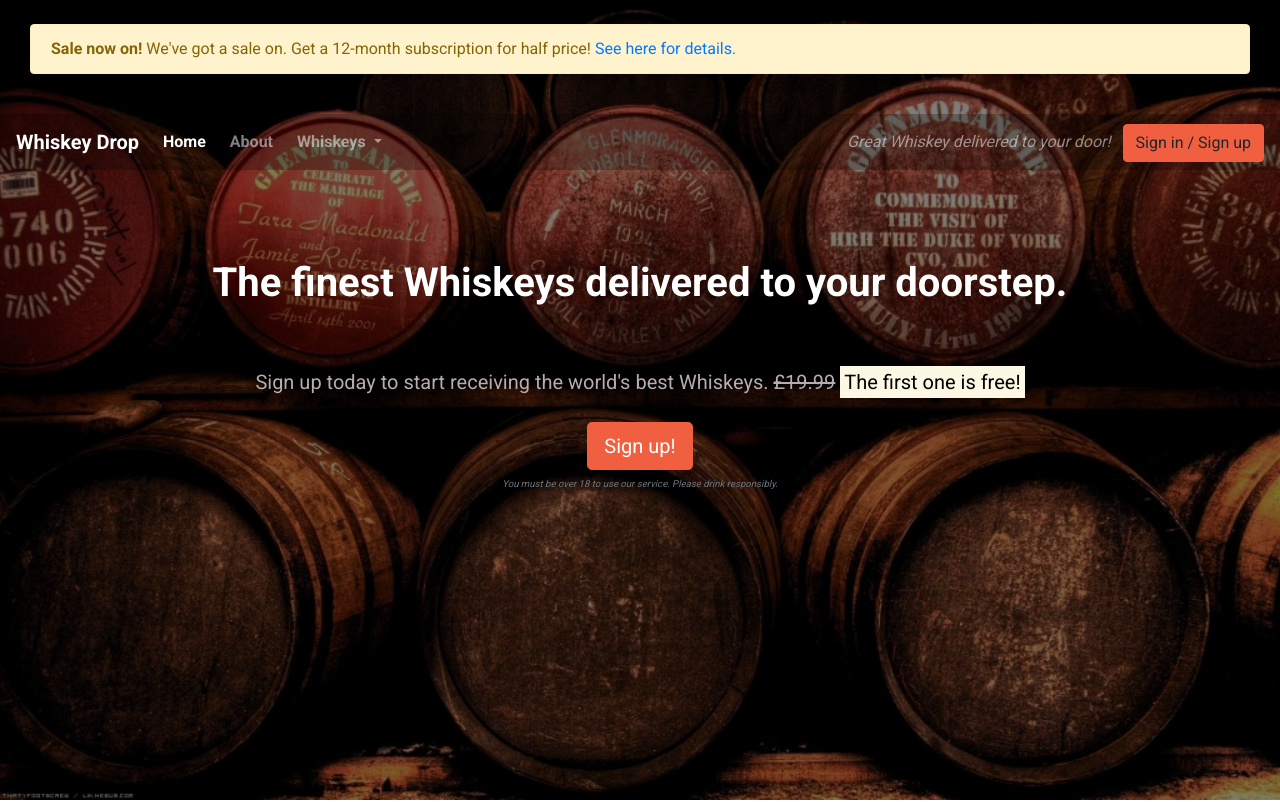
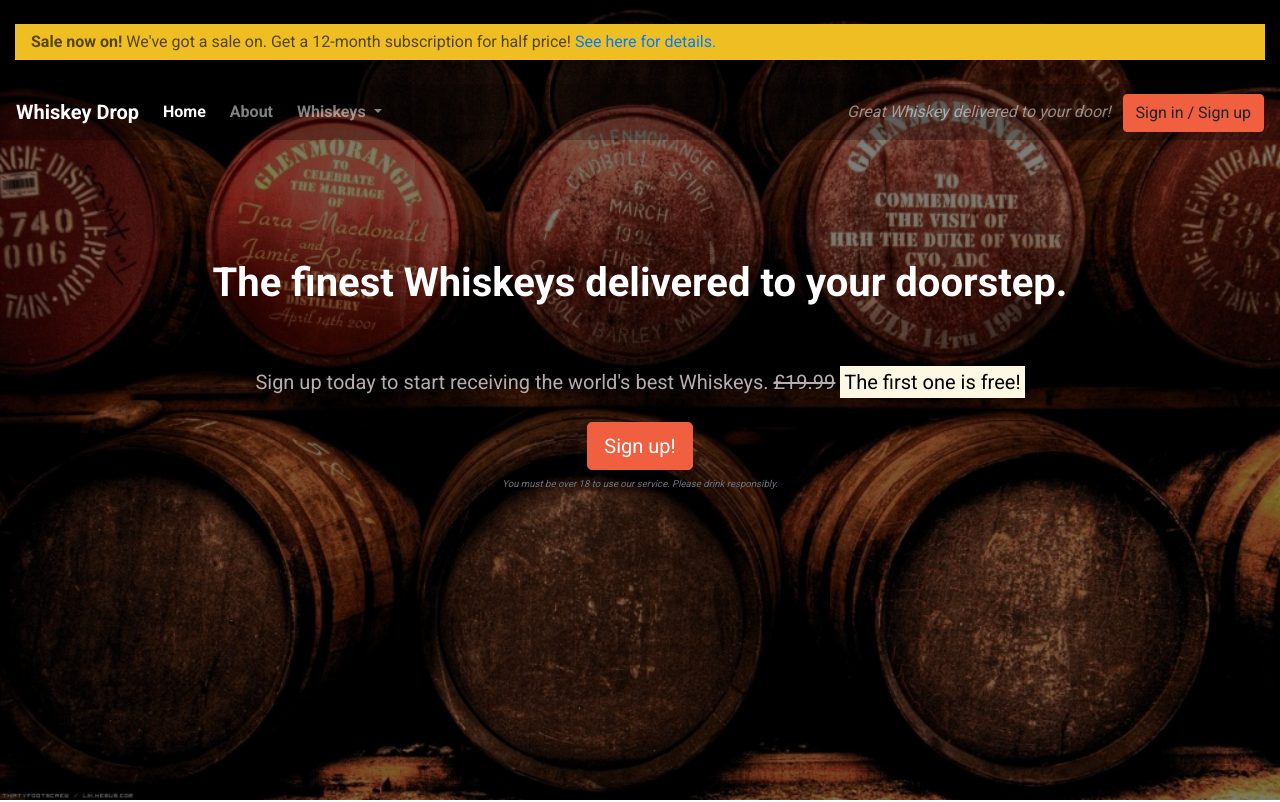
Before and after one commit to joffy69/bootstrap, a plain HTML site: page index.html in a window 1280 px wide. Shown: the top 802 px of the page. Drawn offline with nearby package versions, Linux system fonts and the light colour scheme.

Commit message:
test -a sdlfkj

```diff
--- a/css/style.css
+++ b/css/style.css
@@ -4,9 +4,23 @@ body {
 
 }
 
-.alert-container {}
+.alert-container .col-12{
+    padding-left: 0;
+    padding-right: 0;
+
+}
+
+.site-wide-alert {
+    color: #544600;
+    background-color: #efbe23;
+    border-color: #efbe23;
+    padding: 5px 15px;
+    border-radius: 0;
+    margin-bottom:0;
+    border:1px solid transparent;
 
 
+}
 
 .callout-container {
     height: 100vh;
@@ -23,6 +37,10 @@ body {
 
     position: relative;
 }
+
+
+
+
 
 .opaque-overlay {
     position: absolute;
--- a/index.html
+++ b/index.html
@@ -18,7 +18,7 @@
         <div class="container-fluid alert-container">
             <div class="row d-none d-sm-inline">
                 <div class="div col-12">
-                    <div class="side-wide-alert alert alert-warning">
+                    <div class="site-wide-alert alert alert-warning">
                         <strong>Sale now on!</strong> We've got a sale on. Get a 12-month subscription for half price! <a href="">See here for details.</a>
                     </div>
                 </div>
```
